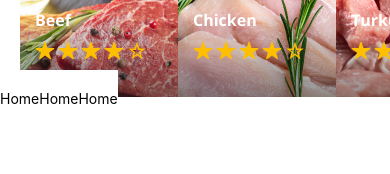
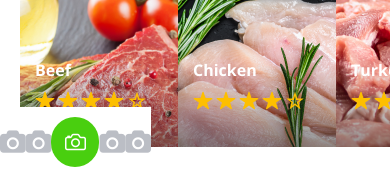
Before and after one commit to Intangible-Media/byte-right, a React Native app: screen / in a window 390 px wide. Shown: the part 1069-1243 px from the top of the page. Before the commit the page ends 1196 px from the top, so only its background shows below. Built offline with nearby package versions, Linux system fonts and the light colour scheme.

Commit message:
making navigation

```diff
--- a/App.js
+++ b/App.js
@@ -40,7 +40,7 @@ export default function App() {
 
   return (
     <View onLayout={onLayoutRootView}>
-      <ScrollView style={styles.mainContainer}>
+      <ScrollView style={[styles.mainContainer, { paddingTop: 50 }]}>
         <StatusBar style="dark" />
         <View style={{ paddingHorizontal: 20 }}>
           <Text style={{ fontSize: 36, fontFamily: "Nunito-Black" }}>
--- a/components/FoodItemList.js
+++ b/components/FoodItemList.js
@@ -176,12 +176,12 @@ export default function FoodItemList() {
                     paddingBottom: 25,
                   },
                 ]}
-                onPress={() => {
-                  updateFoodListItems({
-                    foodItemIndex: index,
-                    food,
-                  });
-                }}
+                // onPress={() => {
+                //   updateFoodListItems({
+                //     foodItemIndex: index,
+                //     food,
+                //   });
+                // }}
               >
                 <Text style={styles.foodCardText}>{food.name}</Text>
                 <View style={{ flexDirection: "row" }}>
--- a/components/Navigations/BottomNavigation.js
+++ b/components/Navigations/BottomNavigation.js
@@ -1,3 +1,4 @@
+import { Ionicons, Entypo, FontAwesome } from "@expo/vector-icons";
 import {
   StyleSheet,
   Text,
@@ -14,13 +15,24 @@ export default function BottomNavigation() {
     <View style={styles.NavigationContainer}>
       <View style={styles.Navigation}>
         <Pressable style={styles.NavigationItem}>
-          <Text>Home</Text>
+          <FontAwesome name="camera" size={24} color="#BBBEC5" />
         </Pressable>
         <Pressable style={styles.NavigationItem}>
-          <Text>Home</Text>
+          <FontAwesome name="camera" size={24} color="#BBBEC5" />
         </Pressable>
         <Pressable style={styles.NavigationItem}>
-          <Text>Home</Text>
+          <Ionicons
+            style={styles.centerItem}
+            name="camera-outline"
+            size={24}
+            color="white"
+          />
+        </Pressable>
+        <Pressable style={styles.NavigationItem}>
+          <FontAwesome name="camera" size={24} color="#BBBEC5" />
+        </Pressable>
+        <Pressable style={styles.NavigationItem}>
+          <FontAwesome name="camera" size={24} color="#BBBEC5" />
         </Pressable>
       </View>
     </View>
@@ -40,8 +52,15 @@ const styles = StyleSheet.create({
     backgroundColor: "white",
     width: "100%",
     justifyContent: "space-evenly",
+    alignItems: "center",
   },
   NavigationItem: {
-    paddingVertical: 20,
+    paddingVertical: 10,
+  },
+  centerItem: {
+    paddingVertical: 12,
+    paddingHorizontal: 12,
+    borderRadius: 30,
+    backgroundColor: "#49CF0F",
   },
 });
--- a/package.json
+++ b/package.json
@@ -19,6 +19,8 @@
     "react-dom": "17.0.2",
     "react-native": "0.68.2",
     "react-native-ico-material-design": "^3.3.1",
+    "react-native-safe-area-context": "4.2.4",
+    "react-native-screens": "~3.11.1",
     "react-native-vector-icons": "^9.2.0",
     "react-native-web": "0.17.7"
   },
--- /dev/null
+++ b/screens/Home.js
@@ -0,0 +1,5 @@
+import { View } from "react";
+
+export default function Home(params) {
+  return <View>Home</View>;
+}
```
Also changed, not shown: screens/Profile.js (added), 1 other file (tests, documents, lock files or other folders).
